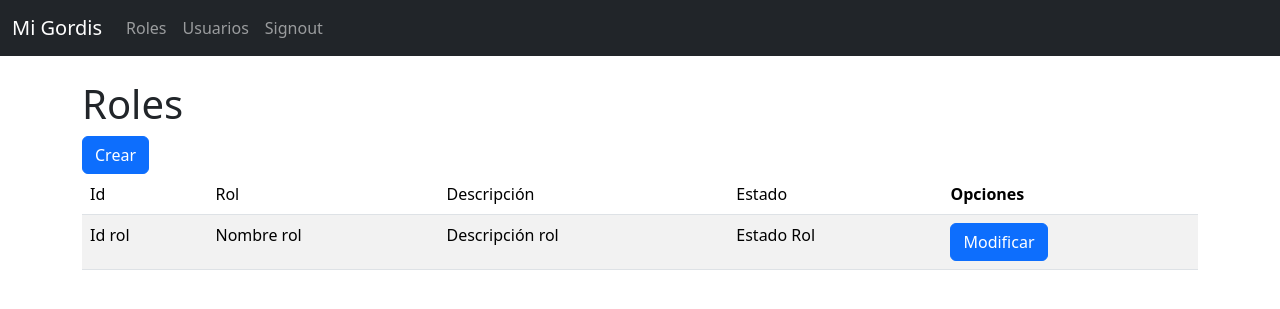
After one commit to KiaraLuz/proyecto-ing.software, a Django app: page /roles/ in a window 1280 px wide. The commit adds this page. Shown: the top 309 px of the page. Run offline with Django 5.2, Linux system fonts and the light colour scheme.

Commit message:
form vista rol

```diff
--- a/app/templates/base.html
+++ b/app/templates/base.html
@@ -10,11 +10,11 @@
     <main>
         <nav class="navbar navbar-expand-lg navbar-dark bg-dark">
             <div class="container-fluid">
-                <a class="navbar-brand" href="#">Mi Gordis</a>
+                <a class="navbar-brand" href="{% url 'home' %}">Mi Gordis</a>
                 <div class="collapse navbar-collapse" id="navbarNav">
                     <ul class="navbar-nav">
                         <li class="nav-item">
-                            <a class="nav-link" href="#">Roles</a>
+                            <a class="nav-link" href="{% url 'roles' %}">Roles</a>
                         </li>
                         <li class="nav-item">
                             <a class="nav-link" href="#">Usuarios</a>
--- /dev/null
+++ b/app/templates/rol.html
@@ -0,0 +1,27 @@
+{% extends 'base.html' %}
+
+{% block content %}
+<h1>Roles</h1>
+<a class="btn btn-primary" href="#" role="button">Crear</a>
+<table class="table table-striped">
+  <thead>
+    <tr>
+      <td scope="col">Id</td>
+      <td scope="col">Rol</td>
+      <td scope="col">Descripción</td>
+      <td scope="col">Estado</td>
+      <th colspan="2">Opciones</th>
+    </tr>
+  </thead>
+  <tbody>
+    <tr>
+        <td>Id rol</td>
+        <td>Nombre rol</td>
+        <td>Descripción rol</td>
+        <td>Estado Rol</td>
+        <td><a class="btn btn-primary" href="#" role="button">Modificar</a></td>
+    </tr>
+  </tbody>
+</table>
+
+{% endblock %}
--- a/app/views.py
+++ b/app/views.py
@@ -3,3 +3,6 @@ from django.shortcuts import render
 # Create your views here.
 def home(request):
     return render(request, "home.html")
+
+def roles(request):
+    return render(request, "rol.html")
--- a/software/urls.py
+++ b/software/urls.py
@@ -21,4 +21,5 @@ from app import views
 urlpatterns = [
     path('admin/', admin.site.urls),
     path('', views.home, name="home"),
+    path('roles/', views.roles, name="roles")
 ]
```
